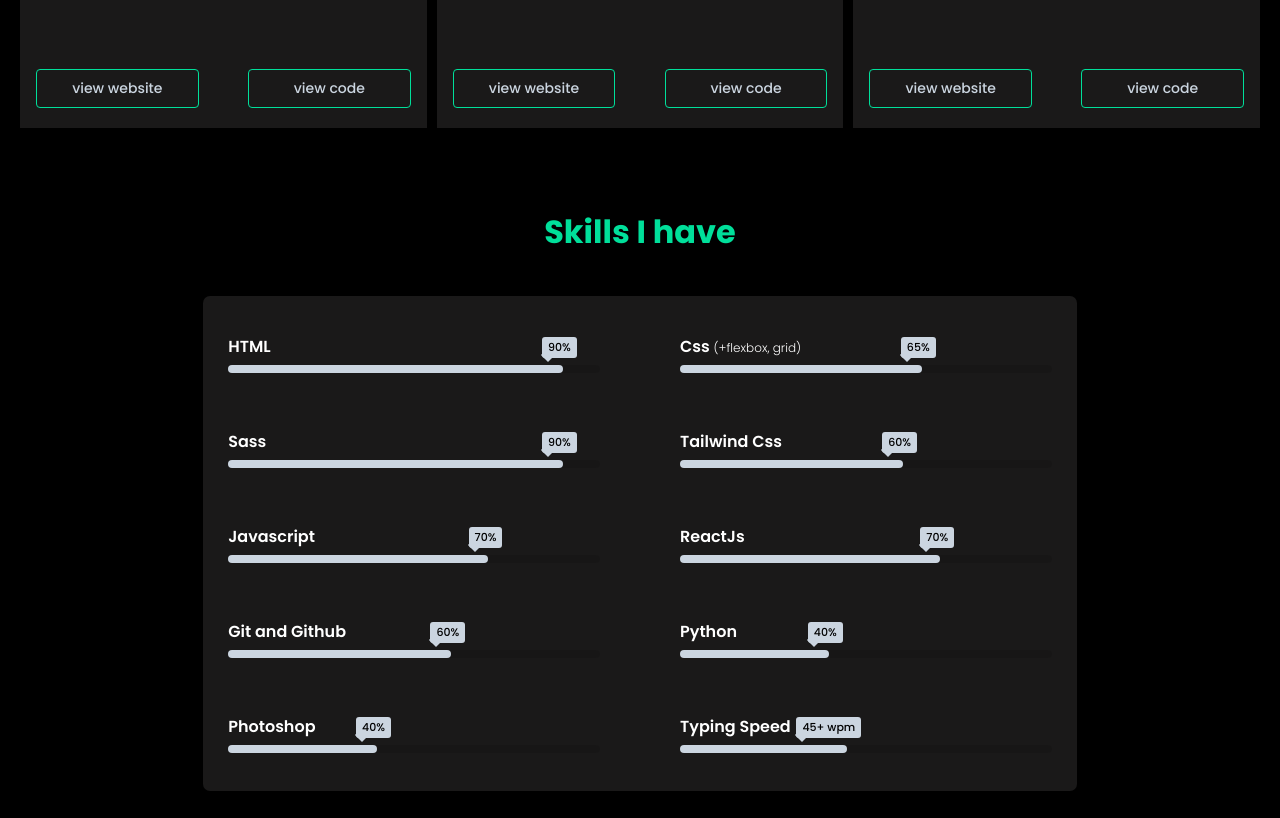
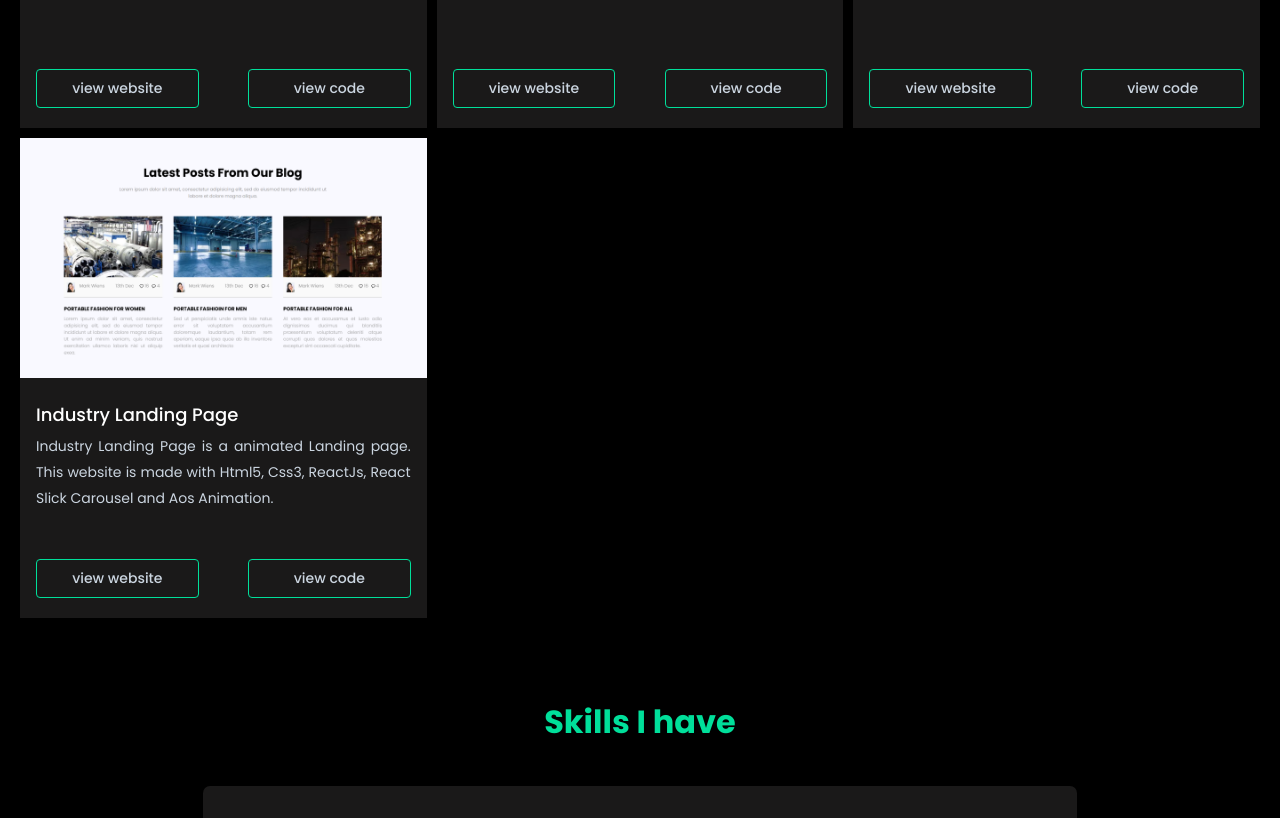
Before and after one commit to Suhag48/Portfolio, a React (Vite) app: page / in a window 1280 px wide. Shown: the part 1320-2138 px from the top of the page. Built offline with nearby package versions, Linux system fonts and the light colour scheme.

Commit message:
second commit

```diff
--- a/src/Components/WorkCardData.jsx
+++ b/src/Components/WorkCardData.jsx
@@ -1,6 +1,7 @@
 import Pic from "../assets/Trippy.png"
 import Pic2 from "../assets/Data-Finance.png"
 import Pic3 from "../assets/OpenPro.png"
+import Pic6 from "../assets/pic6.png"
 
 const WorkCardData = [
     {
@@ -23,6 +24,13 @@
         text : "Open Pro is a Landing page. This website is made with Html, Tailwind Css, ReactJs, and Aos Animation.",
         view : "https://moonlit-palmier-cfb2d5.netlify.app/",
         source : "https://github.com/Suhag48/OpenPro"
+    },
+    {
+        imgsrc : Pic6,
+        title : "Industry Landing Page",
+        text : "Industry Landing Page is a animated Landing page. This website is made with Html5, Css3, ReactJs, React Slick Carousel and Aos Animation.",
+        view : "https://cheery-daifuku-fbe567.netlify.app/",
+        source : "https://github.com/Suhag48/Industry_LandingPage"
     }
 
 ]
--- a/src/Components/WorkProjectStyle.css
+++ b/src/Components/WorkProjectStyle.css
@@ -10,7 +10,7 @@
 .project-container{
  display: grid;
  grid-template-columns: repeat(3, 1fr);
- column-gap: 10px;
+ gap: 10px;
  max-width: 1240px;
  margin: auto;
 }
```
Also changed, not shown: src/assets/pic6.png (added).
